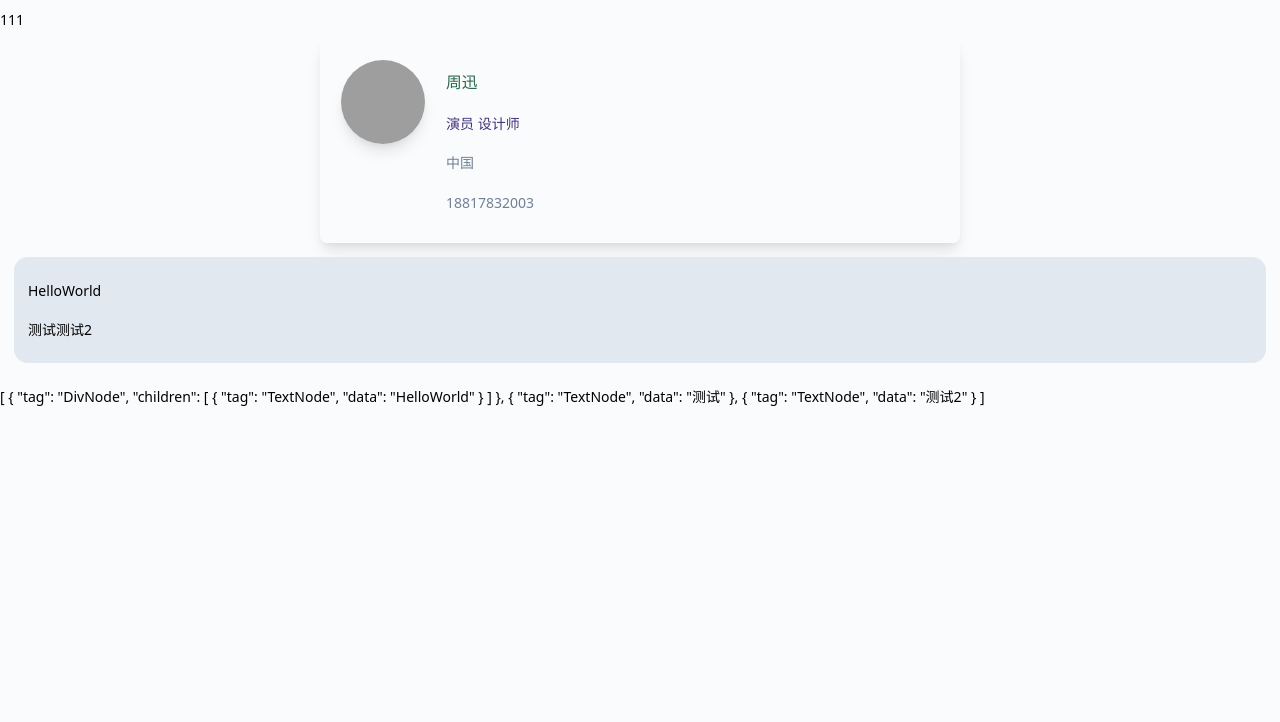
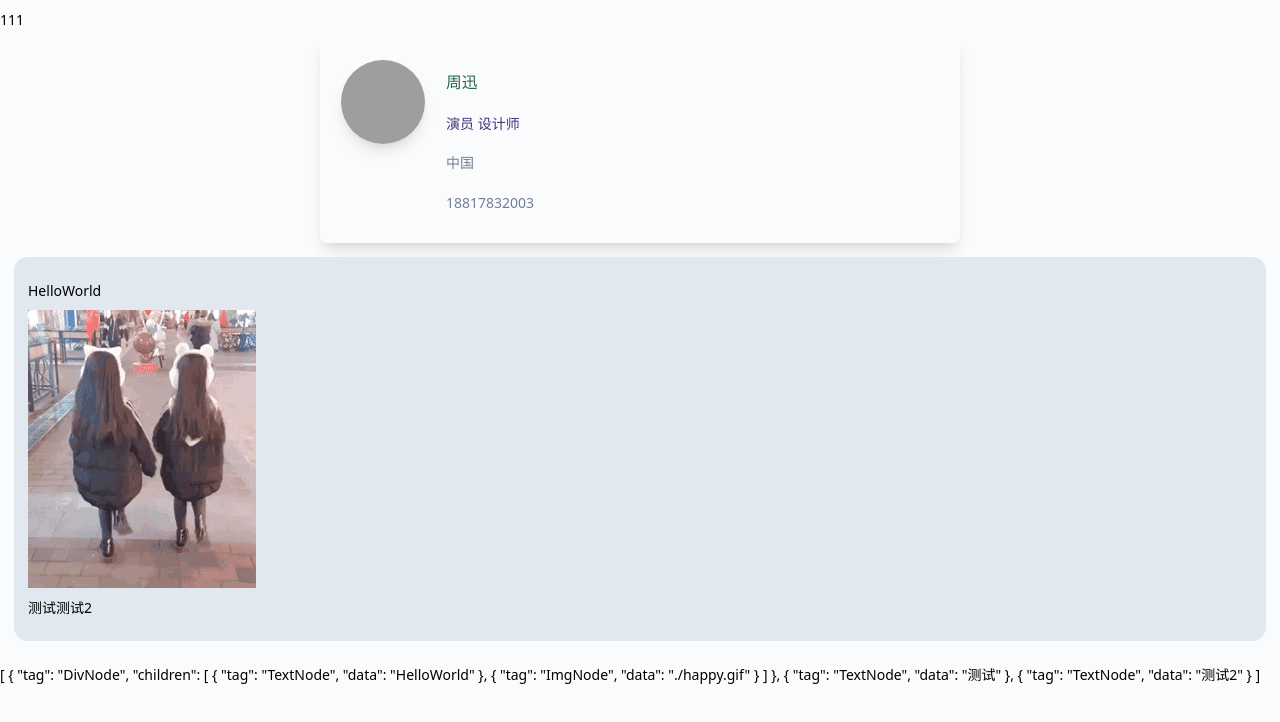
Before and after one commit to Akimotorakiyu/rakiyu, a Vue app in the folder packages/rakiyu/: page / in a window 1280 px wide. Shown: the top 722 px of the page. Built offline with nearby package versions, Linux system fonts and the light colour scheme; grey boxes are pictures that could not be loaded.

Commit message:
show img

```diff
--- a/packages/rakiyu/src/views/Common1/editor/DocNode.vue
+++ b/packages/rakiyu/src/views/Common1/editor/DocNode.vue
@@ -10,12 +10,14 @@ import {
 } from "vue";
 import TextNode from "./TextNode.vue";
 import DivNode from "./DivNode.vue";
+import ImgNode from "./ImgNode.vue";
 
-import { EditorEventHub } from "./eventHub";
+import { EditorHub } from "./eventHub";
 export default defineComponent({
   components: {
     TextNode,
     DivNode,
+    ImgNode,
   },
 
   props: {
--- /dev/null
+++ b/packages/rakiyu/src/views/Common1/editor/ImgNode.vue
@@ -0,0 +1,57 @@
+<script lang="ts">
+import {
+  defineComponent,
+  onMounted,
+  getCurrentInstance,
+  reactive,
+  ref,
+  inject,
+  Component,
+  ComponentInternalInstance,
+  onUpdated,
+} from "vue";
+import { nanoid } from "nanoid";
+import { EditorHub } from "./eventHub";
+import { EndNode } from "./types";
+export default defineComponent({
+  props: {
+    doc: {
+      type: Object,
+      default() {
+        return {};
+      },
+    },
+  },
+  setup(props: { doc: EndNode }) {
+    let instance: ComponentInternalInstance;
+
+    const id = ref(nanoid());
+
+    let nodeElement: HTMLElement;
+
+    const editorEventHub = inject<EditorHub>("editorHub");
+
+    editorEventHub.eventLite.emit("register-node", id.value, props.doc);
+
+    onMounted(() => {
+      instance = getCurrentInstance();
+      nodeElement = instance.refs?.nodeElement as HTMLElement;
+    });
+
+    function dealInput(params: Event) {
+      console.log("input", params);
+    }
+
+    return {
+      id,
+      methods: {
+        dealInput,
+      },
+    };
+  },
+});
+</script>
+
+<template>
+  <img :id="id" ref="nodeElement" :key="id" :src="doc.data" />
+</template>
--- a/packages/rakiyu/src/views/Common1/editor/Index.vue
+++ b/packages/rakiyu/src/views/Common1/editor/Index.vue
@@ -65,6 +65,10 @@ export default defineComponent({
             tag: "TextNode",
             data: "HelloWorld",
           },
+          {
+            tag: "ImgNode",
+            data: "./happy.gif",
+          },
         ],
       },
       {
```
Also changed, not shown: packages/rakiyu/public/happy.gif (added).
